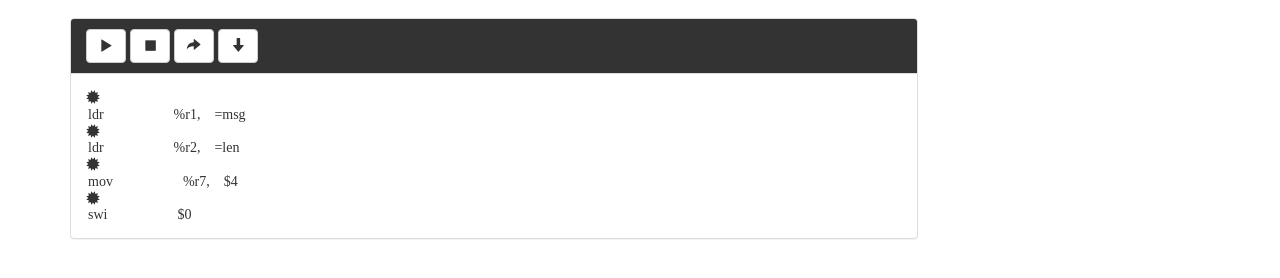
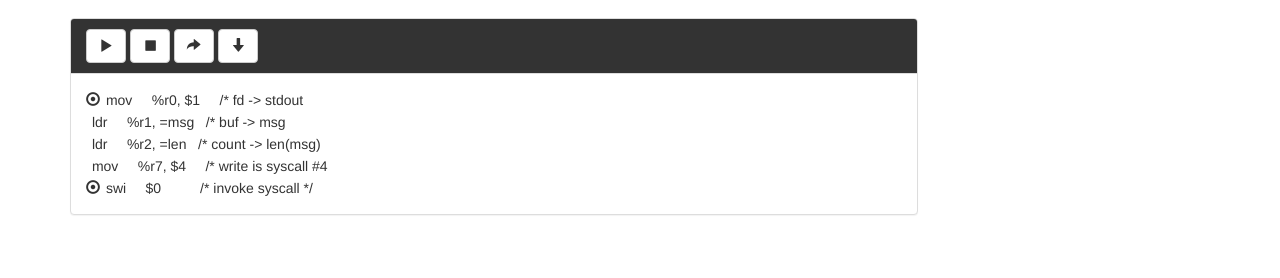
Before and after one commit to sadcyclops/Rebugger, a plain HTML site: page src/frontEnd/www/index.html in a window 1280 px wide. Shown: the part 54-332 px from the top of the page. Drawn offline with nearby package versions, Linux system fonts and the light colour scheme.

Commit message:
Added text edtior features

```diff
--- a/src/frontEnd/www/css/site.css
+++ b/src/frontEnd/www/css/site.css
@@ -7,3 +7,22 @@ input {
     border: none;
     background: transparent;
 }
+
+textarea:focus, input:focus{
+    outline: none;
+}
+
+.breakpoint {
+    cursor:pointer;
+}
+
+.breakpoint.active {
+
+}
+
+.break.not-active {
+
+}
+.breakpoint:hover  {
+
+}
--- a/src/frontEnd/www/js/MachineFactory.js
+++ b/src/frontEnd/www/js/MachineFactory.js
@@ -21,7 +21,7 @@ rebuggerApp.factory('MachineFactory', ['$http', function ($http)    {
             2304, 12226, 30997, 33592, 44689, 49793, 66837, 72015, 73517, 105660, 124805, 143178, 147092, 150119, 163148, 167161, 184629, 211488, 212527, 215841, 228232, 236021, 254792, 262914, 283780, 287557, 290658, 295525, 297622, 303280, 349747, 357541, 416311, 427026, 428388, 436073, 437148, 440776, 447130, 451006, 469741, 474460, 482354, 494669, 501455, 508784, 509599, 527840, 547436, 555215, 576513, 587413, 604218, 604284, 617339, 617637, 624651, 628295, 631736, 639943, 640515, 646312, 647706, 659478, 664569, 672790, 678360, 689565, 702400, 707753, 708811, 712075, 734975, 735295, 765111, 767739, 788762, 791078, 799194, 820192, 826361, 826782, 829000, 837138, 848218, 850298, 872972, 886507, 905885, 908116, 929430, 951461, 959805, 978191, 978862, 981518, 988239, 991358, 993298, 996406
         ],
         "breakpoints" : [
-            0,1,2,3,4
+            0,4
         ],
         "currentLine" : 0
     };
--- a/src/frontEnd/www/js/TextEditorController.js
+++ b/src/frontEnd/www/js/TextEditorController.js
@@ -5,4 +5,10 @@ rebuggerApp.controller('textEditorController', ['$scope', 'MachineFactory', func
     $scope.breakpoints = MachineFactory.machine.breakpoints;
     $scope.currentLine = MachineFactory.machine.currentLine;
 
+
+    //add or remove the breakpoint form the breakpoints array
+    $scope.toggleBreakpoint = function (lineNum) {
+        $scope.breakpoints.indexOf(lineNum) > -1 ? $scope.breakpoints.push(lineNum) : $scope.breakpoints.splice($scope.breakpoints.indexOf(lineNum), 1);
+    }
+
 }]);
--- a/src/frontEnd/www/partials/TextEditor.html
+++ b/src/frontEnd/www/partials/TextEditor.html
@@ -18,8 +18,11 @@
         </div>
         <div class="panel-body">
             <div ng-repeat="line in lines">
-                <span ng-if="breakpoints.indexOf($index) > 0" class="glyphicon glyphicon-certificate">
-                <input type="text" style="width:100%" ng-model="lines[$index]" />
+                <div style="display:inline-block" class="breakpoint" ng-class="breakpoints.indexOf($index) > -1 ? active : not-active">
+                    <span ng-if="breakpoints.indexOf($index) > -1" class="glyphicon glyphicon-record"></span>
+                </div>
+
+                <input type="text" style="width:95%" ng-model="lines[$index]" />
             </div>
         </div>
 
```
